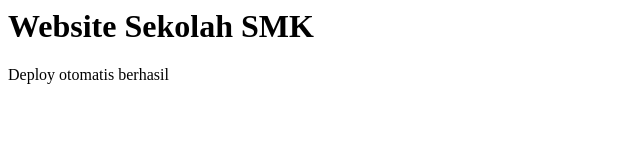
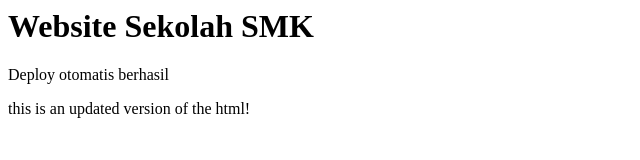
Before and after one commit to pack3thero/web-sekolah, a plain HTML site: page index.html in a window 1280 px wide. Shown: the whole page, without its empty margins (0-640 px from the left). Drawn offline with Linux system fonts and the light colour scheme.

Commit message:
update website

```diff
--- a/index.html
+++ b/index.html
@@ -1,2 +1,3 @@
 <h1>Website Sekolah SMK</h1>
 <p>Deploy otomatis berhasil</p>
+<p>this is an updated version of the html!</p>
```
